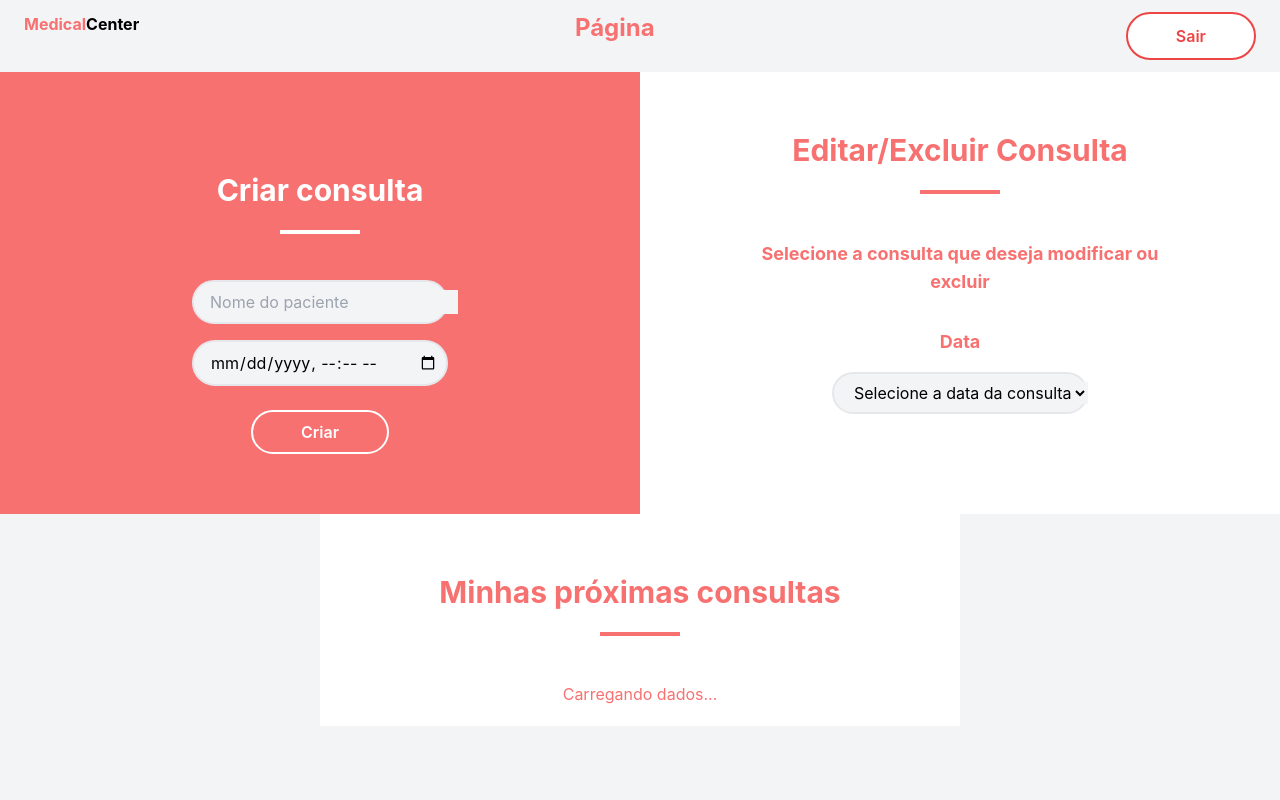
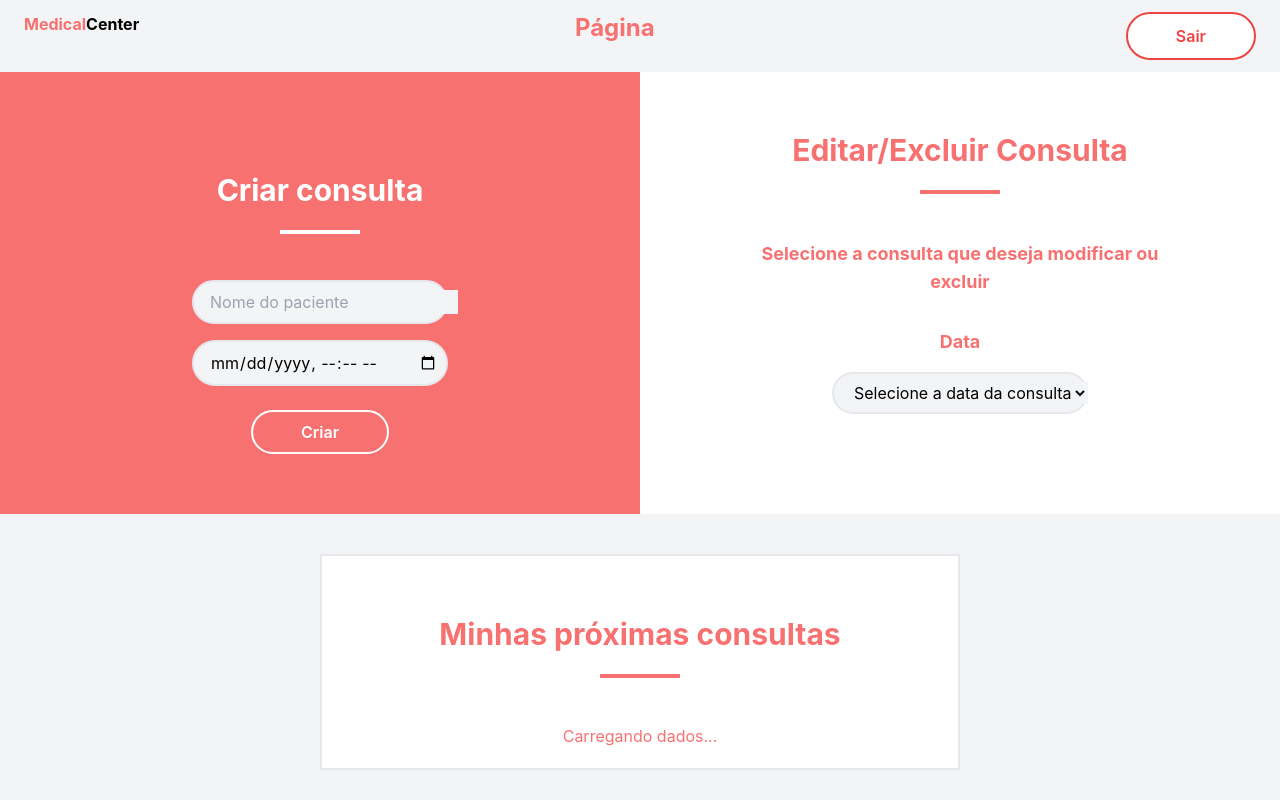
Before and after one commit to enzoggqs/medical-center, a React (Create React App) app in the folder medical-center-front/: page / in a window 1280 px wide. Built offline with nearby package versions, Linux system fonts and the light colour scheme; sample sign-in values are in the browser's storage.

Commit message:
Updating home page style again

```diff
--- a/medical-center-front/src/components/DoctorAppointmentsTable/index.jsx
+++ b/medical-center-front/src/components/DoctorAppointmentsTable/index.jsx
@@ -7,10 +7,10 @@ const DoctorAppointmentsTable = ({
         console.log(appointments)
     }, [])
     return (
-        <div className="w-1/2 bg-white text-red-400 py-5">
+        <div className="w-1/2 bg-white text-red-400 py-5 border-2 mt-10">
             <div className="py-5">
                 <div className="py-5">
-                    <h2 className="text-3xl font-bold text-red-400 mb-2">Minhas próximas consultas</h2>
+                    <h2 className="text-3xl font-bold text-red-400 mb-2 mt-auto">Minhas próximas consultas</h2>
                     <div className="border-2 w-20 border-red-400 inline-block"></div>
                 </div>
             </div>
```
